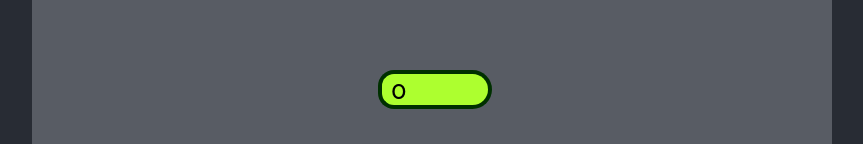
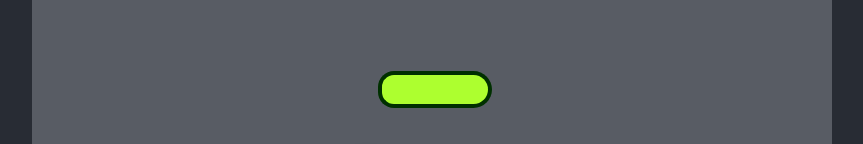
Before and after one commit to mankal111/LinguaBoa, a React (Create React App) app: page / in a window 1280 px wide. Shown: the part 272-416 px from the top of the page, without its empty margins (208-1071 px from the left). Built offline with nearby package versions, Linux system fonts and the light colour scheme.

Commit message:
removed style that breaks grid

```diff
--- a/src/components/SnakePart.css
+++ b/src/components/SnakePart.css
@@ -9,11 +9,6 @@
 }
 .snake-part-head {
   text-align: center;
-}
-
-.snake-part-head::before {
-  content: 'o';
-  color: black;
 }
 
 .snake-part-from-left, .snake-part-to-left {
```
